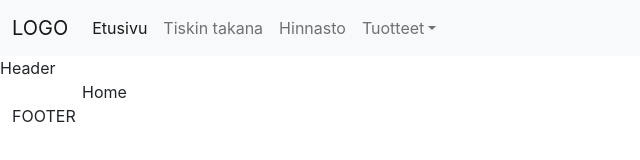
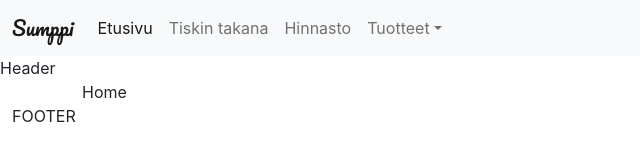
Before and after one commit to Ennikatariina/Verkkopalveluprojekti_ryhma9, a React (Create React App) app: page / in a window 1280 px wide. Shown: the top 160 px of the page, without its empty margins (0-640 px from the left). Built offline with nearby package versions, Linux system fonts and the light colour scheme.

Commit message:
fontin lisäys html ja testaus navbariin (Sumppi).

```diff
--- a/public/index.html
+++ b/public/index.html
@@ -26,7 +26,10 @@
     -->
     <!-- CSS only -->
 <link href="https://cdn.jsdelivr.net/npm/bootstrap@5.2.2/dist/css/bootstrap.min.css" rel="stylesheet" integrity="sha384-Zenh87qX5JnK2Jl0vWa8Ck2rdkQ2Bzep5IDxbcnCeuOxjzrPF/et3URy9Bv1WTRi" crossorigin="anonymous">
-    <title>React App</title>
+<link rel="preconnect" href="https://fonts.googleapis.com">
+<link rel="preconnect" href="https://fonts.gstatic.com" crossorigin>
+<link href="https://fonts.googleapis.com/css2?family=Pacifico&display=swap" rel="stylesheet">
+<title>React App</title>
   </head>
   <body>
     <noscript>You need to enable JavaScript to run this app.</noscript>
--- a/src/components/Navbar.js
+++ b/src/components/Navbar.js
@@ -4,7 +4,7 @@ export default function Navbar() {
   return (
     <nav className="navbar navbar-expand-lg bg-light">
       <div className="container-fluid">
-        <a className="navbar-brand" href="#">LOGO</a>
+        <a className="navbar-brand" href="#">Sumppi</a>
         <button className="navbar-toggler" type="button" data-bs-toggle="collapse" data-bs-target="#navbarNavDropdown" aria-controls="navbarNavDropdown" aria-expanded="false" aria-label="Toggle navigation">
           <span className="navbar-toggler-icon"></span>
         </button>
--- a/src/index.css
+++ b/src/index.css
@@ -11,3 +11,12 @@ code {
   font-family: source-code-pro, Menlo, Monaco, Consolas, 'Courier New',
     monospace;
 }
+
+h1 {
+  font-family: 'Pacifico', cursive;
+
+}
+
+.navbar-brand {
+  font-family: 'Pacifico', cursive;
+}
```
